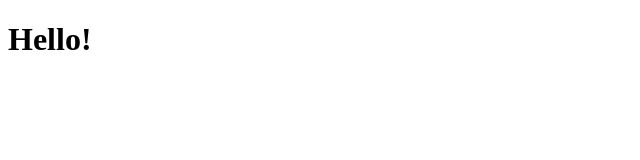
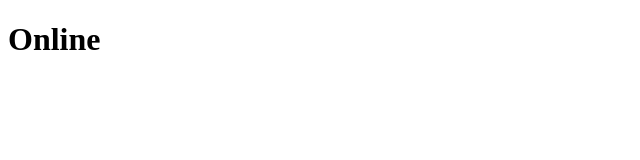
Before and after one commit to ljs614/React-hooks, a React (Create React App) app in the folder react-hooks/: page / in a window 1280 px wide. Shown: the top 160 px of the page, without its empty margins (0-640 px from the left). Built offline with nearby package versions, Linux system fonts and the light colour scheme.

Commit message:
useNetwork

```diff
--- a/react-hooks/src/App.js
+++ b/react-hooks/src/App.js
@@ -1,15 +1,16 @@
 import React, { useRef, useEffect } from "react";
-import useFadeIn from "./useFadeIn";
+import useNetwork from "./useNetwork";
 
 
 
 const App = () => {
-  const fadeInH1 = useFadeIn(1,2);
-  const fadeInP = useFadeIn(5, 10);
+  const handleNetworkChange = (online) => {
+    console.log(online? "We just went online" : "We are offline");
+  }
+  const onLine = useNetwork(handleNetworkChange);
   return (
     <div>
-      <h1 {...fadeInH1}>Hello!</h1>
-      <p {...fadeInP}>lorem ipsum lalalalalala</p>
+      <h1>{onLine ? "Online" : "Offline"}</h1>
     </div>
   );
 }
--- /dev/null
+++ b/react-hooks/src/useNetwork.js
@@ -0,0 +1,24 @@
+import { useState, useEffect } from "react";
+
+
+const useNetwork = (onChange) => {
+    const [status, setStatus] = useState(navigator.onLine);
+    const handleChange = () => {
+        if(typeof onChange === "function"){
+            onChange(navigator.onLine);
+        }
+        setStatus(navigator.onLine);
+    };
+    useEffect(() => {
+        window.addEventListener("online", handleChange);
+        window.addEventListener("offline", handleChange);
+        return () => {
+            window.removeEventListener("online", handleChange);
+            window.removeEventListener("offline", handleChange);
+        }
+    }, []);
+    return status;
+};
+
+
+export default useNetwork;
```
